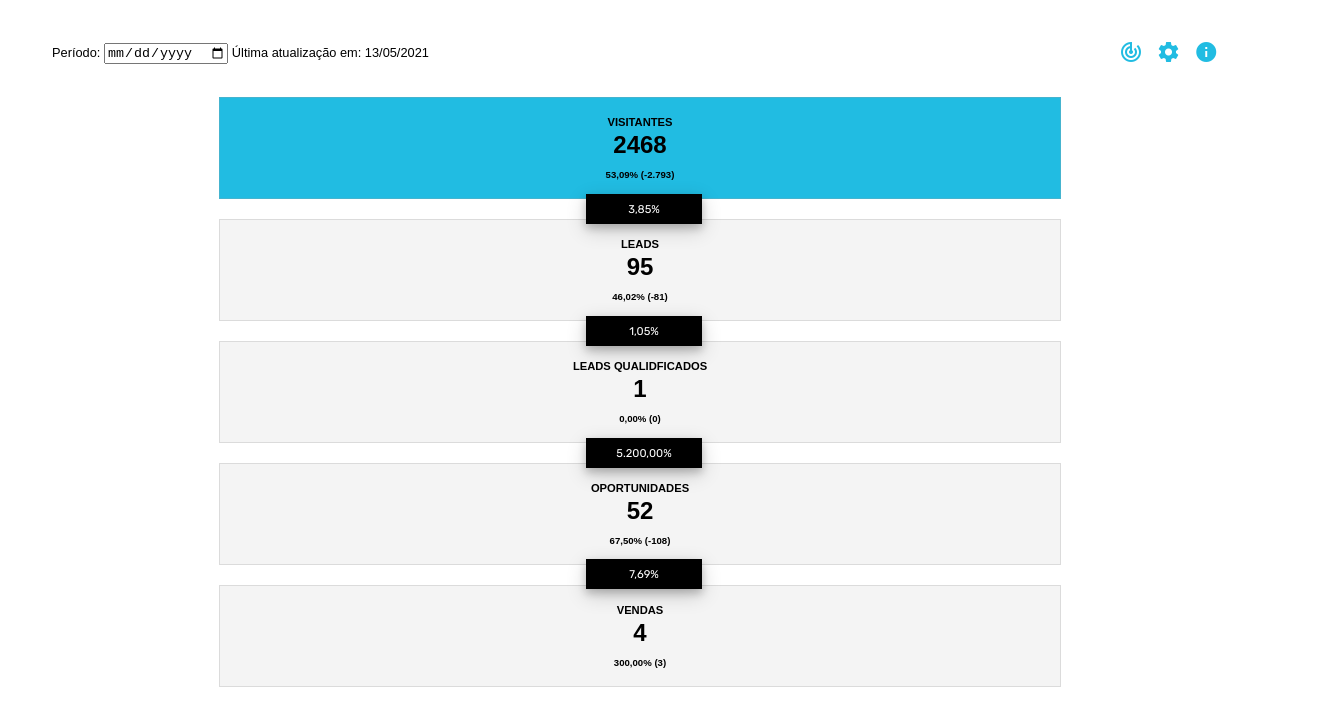
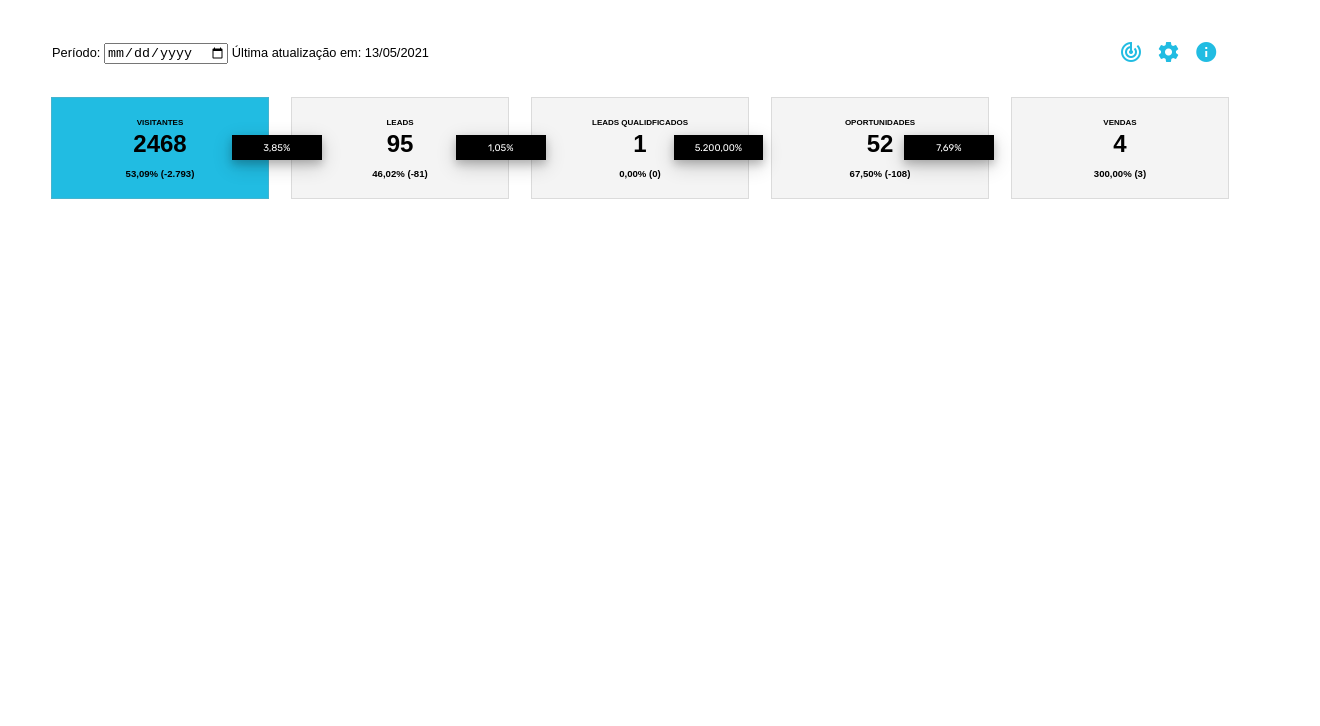
Before and after one commit to andrefilipedelima/david, a plain HTML site: page index.html in a window 1280 px wide. Shown: the whole page, 1320 px wide, since content can reach past the window. Drawn offline with Linux system fonts and the light colour scheme.

Commit message:
second commit

```diff
--- a/style.css
+++ b/style.css
@@ -1,3 +1,175 @@
+body {
+	background: white;
+	color: black;
+	margin: 0;
+	font-family: rubik;
+}
+
+.container {
+	padding: 40px;
+	margin: 0 auto;
+}
+
+.data {
+    display: flex;
+    flex-direction: row;
+    align-items: center;
+    font-family: sans-serif;
+    font-size: 0.8em;
+    margin-right: auto;
+    margin-left: 1%;
+}
+
+.icons {
+    margin-right: 1%;
+    margin-left: auto;
+}
+
+.material-icons{
+    margin-right: 10px;
+    color: #21bce2;
+}
+
+.senquence {
+    display: flex;
+    flex-direction: row;
+    justify-content: center;
+    margin-top: 20px;
+}
+
+.frame-one {
+    width: 18%;
+    background: #21bce2;
+    height: 100px;
+    margin-top: 10px;
+    margin-bottom: 10px;
+    margin-left: auto;
+    margin-right: auto;
+    border: 1px solid #9e9e9e4a;
+    display: flex;
+    flex-direction: column;
+    align-content: space-around;
+    justify-content: center;
+    align-items: center;
+}
+.frame {
+    width: 18%;
+    background: #9e9e9e1c;
+    height: 100px;
+    margin-top: 10px;
+    margin-bottom: 10px;
+    margin-left: auto;
+    margin-right: auto;
+    border: 1px solid #9e9e9e4a;
+    display: flex;
+    flex-direction: column;
+    align-content: space-around;
+    justify-content: center;
+    align-items: center;
+}
+
+.frame-title {
+    font-family: sans-serif;
+    font-size: 0.5em;
+    margin-top: 10px;
+    font-weight: 700;
+}
+
+.frame-value {
+    font-family: sans-serif;
+    font-size: 1.5em;
+    margin: 3px auto 10px;
+    font-weight: bold;
+}
+
+.frame-percentage {
+    font-family: sans-serif;
+    font-size: 0.6em;
+    margin-bottom: 10px;
+    font-weight: bold;
+}
+
+.arrows {
+    display: flex;
+    flex-direction: row;
+    justify-content: center;
+    width: 100%;
+    position: absolute;
+}
+.arrow-one {
+    background: black;
+    color: white;
+    height: 25px;
+    width: 7%;
+    box-shadow: 0 4px 8px 0 rgb(0 0 0 / 20%), 0 6px 20px 0 rgb(0 0 0 / 19%);
+    display: flex;
+    align-content: center;
+    justify-content: center;
+    align-items: center;
+    position: relative;
+    margin-left: 15%;
+    margin-right: auto;
+    top: 68px;
+}
+
+.arrow-two {
+    background: black;
+    color: white;
+    height: 25px;
+    width: 7%;
+    box-shadow: 0 4px 8px 0 rgb(0 0 0 / 20%), 0 6px 20px 0 rgb(0 0 0 / 19%);
+    display: flex;
+    align-content: center;
+    justify-content: center;
+    align-items: center;
+    position: relative;
+    margin-left: -10%;
+    margin-right: 18%;
+    top: 68px;
+}
+
+.arrow-three {
+    background: black;
+    color: white;
+    height: 25px;
+    width: 7%;
+    box-shadow: 0 4px 8px 0 rgb(0 0 0 / 20%), 0 6px 20px 0 rgb(0 0 0 / 19%);
+    display: flex;
+    align-content: center;
+    justify-content: center;
+    align-items: center;
+    position: relative;
+    margin-left: -8%;
+    margin-right: 19%;
+    top: 68px;
+}
+
+.arrow-four {
+    background: black;
+    color: white;
+    height: 25px;
+    width: 7%;
+    box-shadow: 0 4px 8px 0 rgb(0 0 0 / 20%), 0 6px 20px 0 rgb(0 0 0 / 19%);
+    display: flex;
+    align-content: center;
+    justify-content: center;
+    align-items: center;
+    position: relative;
+    margin-left: -8%;
+    margin-right: 25.5%;
+    top: 68px;
+}
+
+.arrow-font {
+    font-size: 0.6em;
+}
+
+h1 {
+	text-align: center;
+	font-size: 54px;
+}
+
+@media screen and (min-width: 1350px) {
     body {
         background: white;
         color: black;
@@ -169,8 +341,8 @@ h1 {
         font-size: 54px;
     }
 
-
-@media screen and (max-width: 1600px){
+}
+@media screen and (max-width: 600px) {
     .senquence {
         flex-direction: column;
     }
```
Lines whose indentation alone changed are shown as unchanged.
